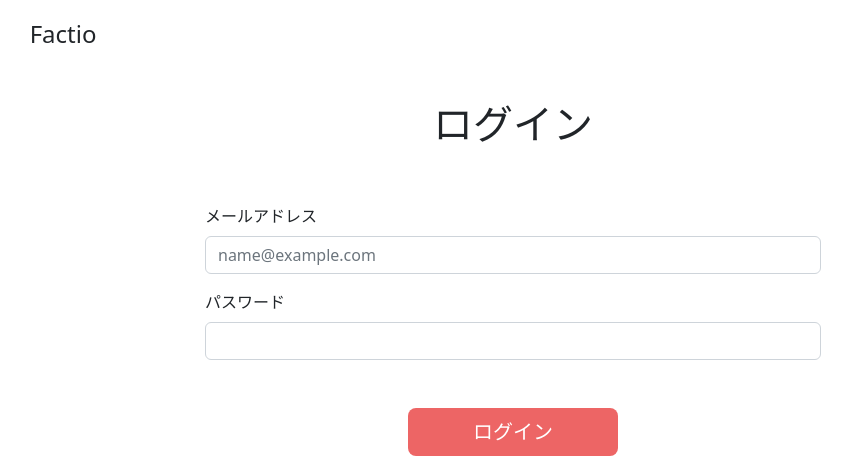
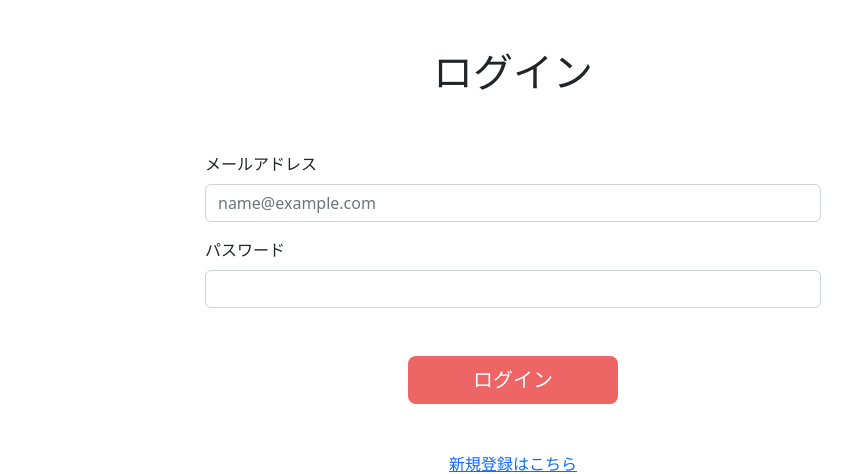
Before and after one commit to hiramatutosiki/Factio, a PHP site: page /login.php in a window 1280 px wide. Shown: the part 63-537 px from the top of the page, without its empty margins (127-979 px from the left). Run offline with PHP 8.4, Linux system fonts and the light colour scheme; some libraries are stand-ins or nearby versions.

Commit message:
タイトルが二つあるところの修正

```diff
--- a/login.php
+++ b/login.php
@@ -16,14 +16,6 @@
     <?php
     require_once('header_login.php');
     ?>
-
-    <!-- リンク：Factio -->
-    <div class="row my-3 text-left">
-            <div class="col-6 offset-1">
-                <a class="navbar-brand ms-5" href="index.php" style="font-size: 1.5em">Factio</a>
-            </div>
-        </div>
-
     <div class="container-fluid">
         <!-- 見出し：ログイン -->
         <div class="row my-5">
```
